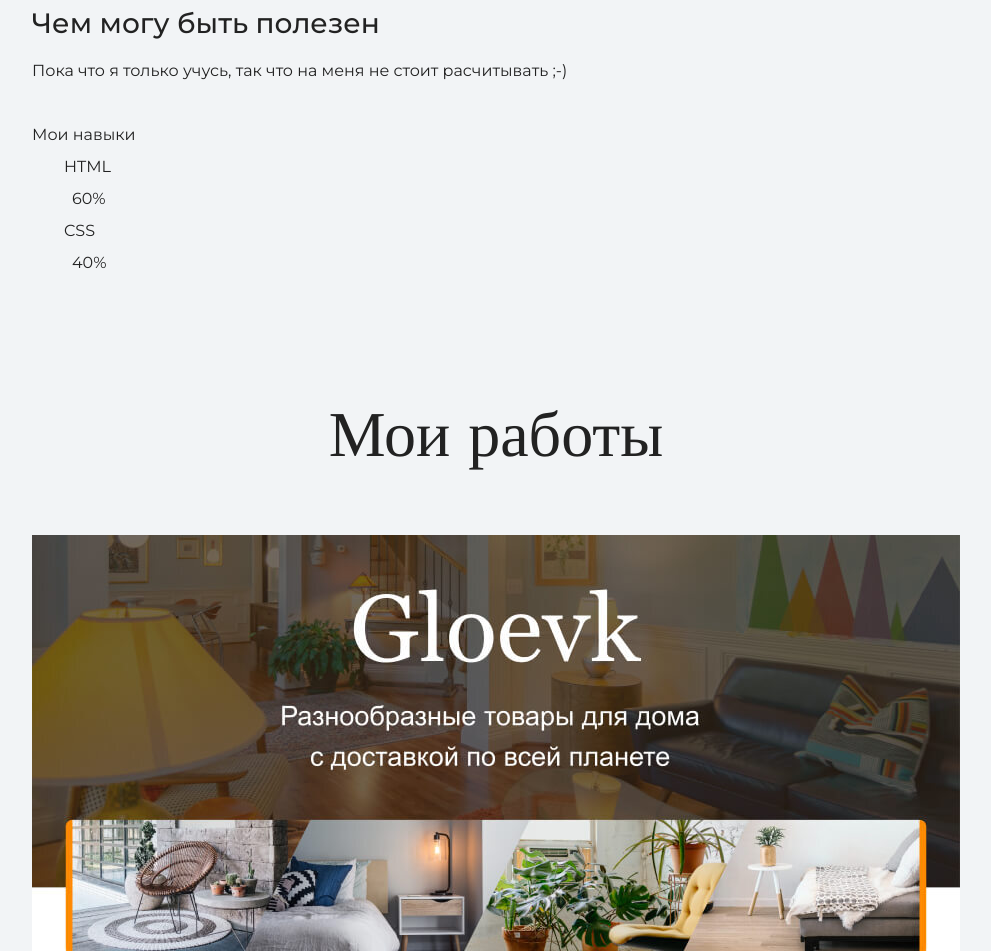
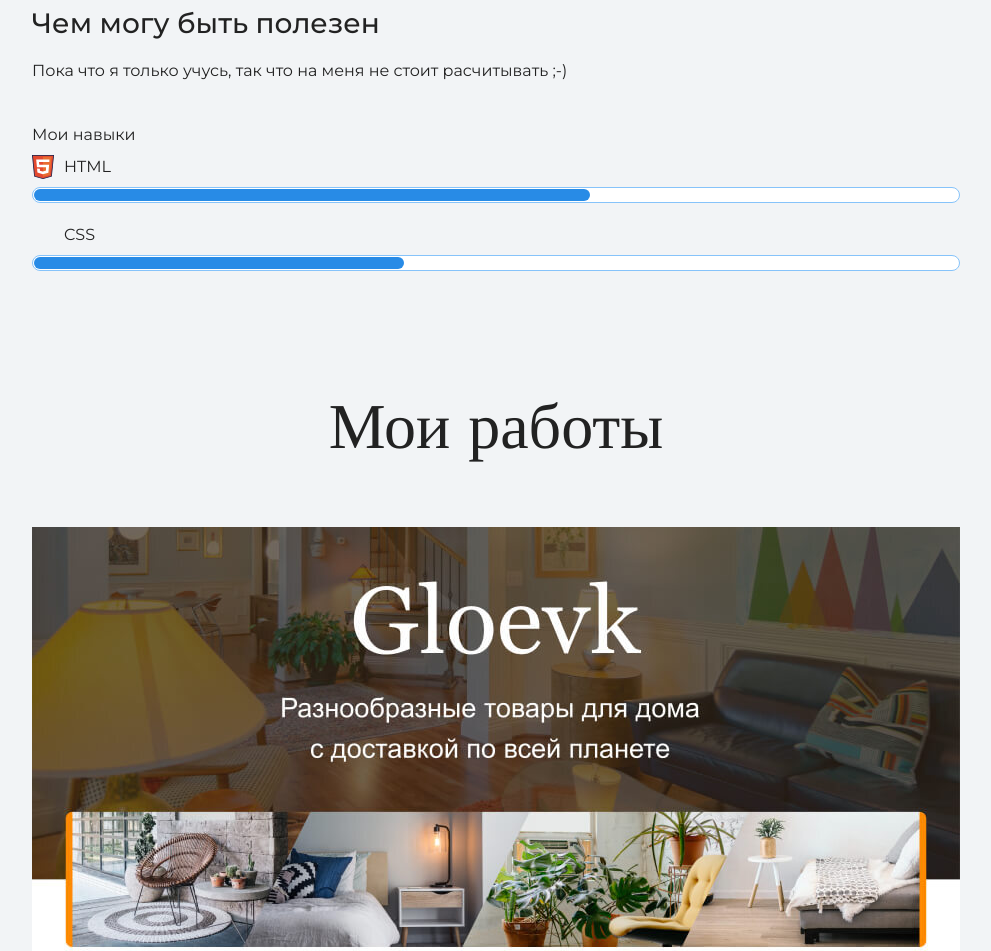
Before and after one commit to Archifalt/Archifald, a plain HTML site: page index.html in a window 1280 px wide. Shown: the part 1761-2712 px from the top of the page, without its empty margins (144-1135 px from the left). Drawn offline with nearby package versions, Linux system fonts and the light colour scheme.

Commit message:
Обновление html

```diff
--- a/index.html
+++ b/index.html
@@ -41,10 +41,10 @@
       <div class="skills"
       <h3> Мои навыки </h3>
       <dl class="skills-list">
-        <dt class="skills-html">HTML</dt>
-        <dd class="levels"><div style="width: 60%;">60%</div></dd>
-        <dt class="skills-list">CSS</dt>
-        <dd class="levels"><div style="width: 40%;">40%</div></dd>
+        <dt class="skill-html">HTML</dt>
+        <dd class="level"><div style="width: 60%;">60%</div></dd>
+        <dt class="skill-list">CSS</dt>
+        <dd class="level"><div style="width: 40%;">40%</div></dd>
       </dl>
     </div>
 
```
